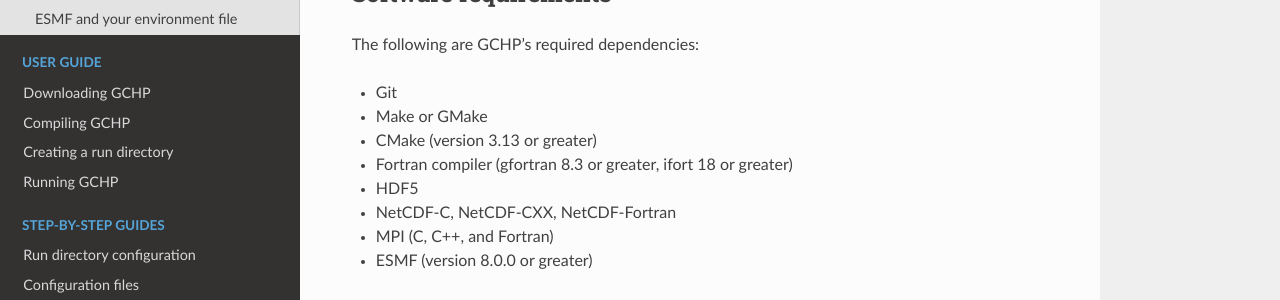
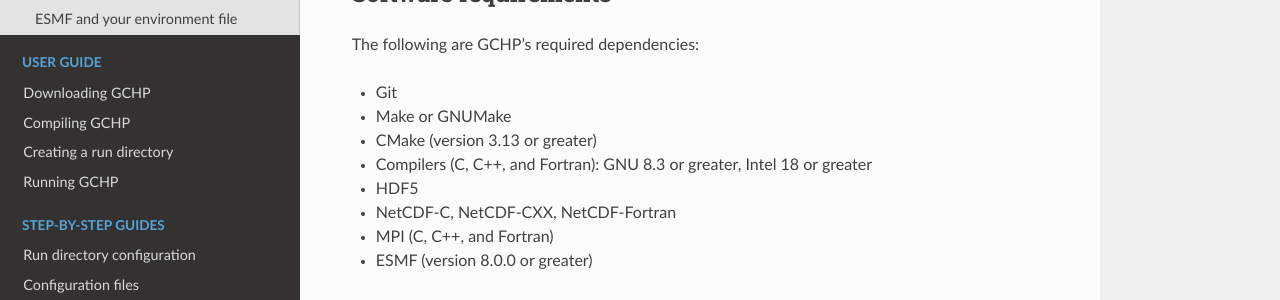
Before and after one commit to geoschem/GCHP, a Sphinx documentation site: the page built from docs/source/getting-started/requirements.rst, in a window 1280 px wide and 900 px high. Shown: the part 183-483 px from the top of the window. Built offline with Sphinx 7.4.7 and the Read the Docs theme 2.0.0, drawn with Linux system fonts in a browser that asks for light colours; pages that are not in the unit, such as notebooks, are missing from menus.

Commit message:
updated requirements

```diff
--- a/docs/source/getting-started/requirements.rst
+++ b/docs/source/getting-started/requirements.rst
@@ -9,9 +9,9 @@
 The following are GCHP's required dependencies:
 
 * Git
-* Make or GMake
+* Make or GNUMake
 * CMake (version 3.13 or greater)
-* Fortran compiler (gfortran 8.3 or greater, ifort 18 or greater)
+* Compilers (C, C++, and Fortran): GNU 8.3 or greater, Intel 18 or greater
 * HDF5
 * NetCDF-C, NetCDF-CXX, NetCDF-Fortran
 * MPI (C, C++, and Fortran)
```
